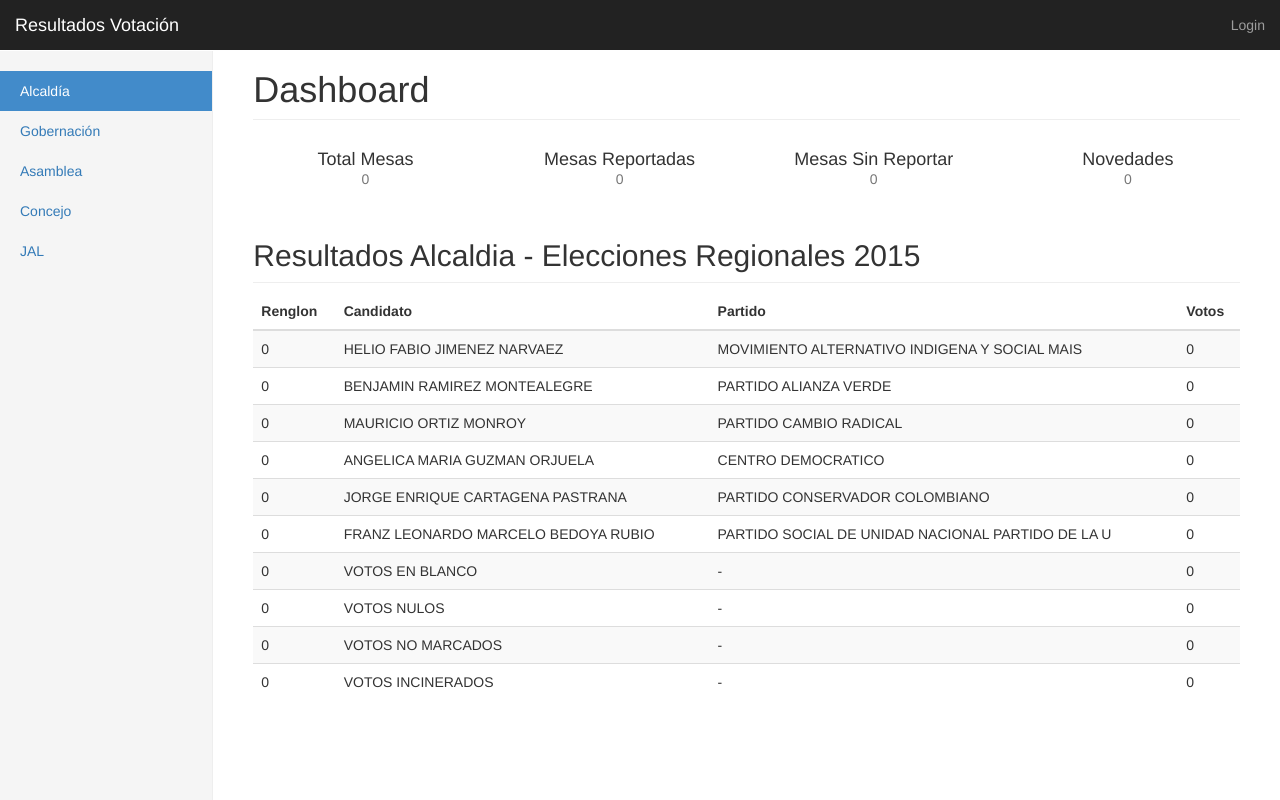
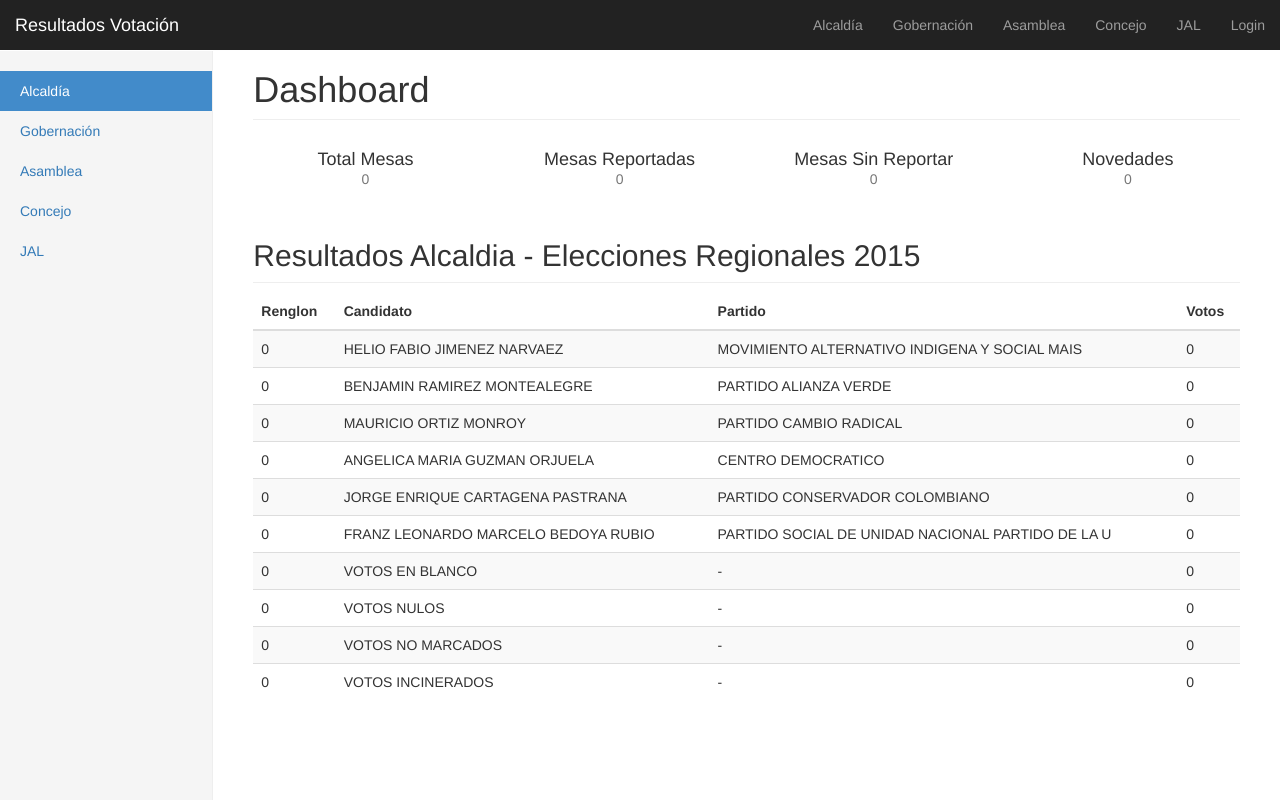
Before and after one commit to darghex/cuentavotos, a Django app: page / in a window 1280 px wide. Run offline with Django 3.2, Linux system fonts and the light colour scheme; data comes from the database, SQL or seed files in the repository; some libraries are stand-ins or nearby versions.

Commit message:
upload dashboard

```diff
--- a/preconteo/templates/counter/index.html
+++ b/preconteo/templates/counter/index.html
@@ -45,6 +45,12 @@
 
         <div id="navbar" class="navbar-collapse collapse">
           <ul class="nav navbar-nav navbar-right">
+
+            <li><a href="/admin">Alcaldía</a></li>
+            <li><a href="/admin">Gobernación</a></li>
+            <li><a href="/admin">Asamblea</a></li>
+            <li><a href="/admin">Concejo</a></li>
+            <li><a href="/admin">JAL</a></li>
             <li><a href="/admin">Login</a></li>
           </ul>
 
```
